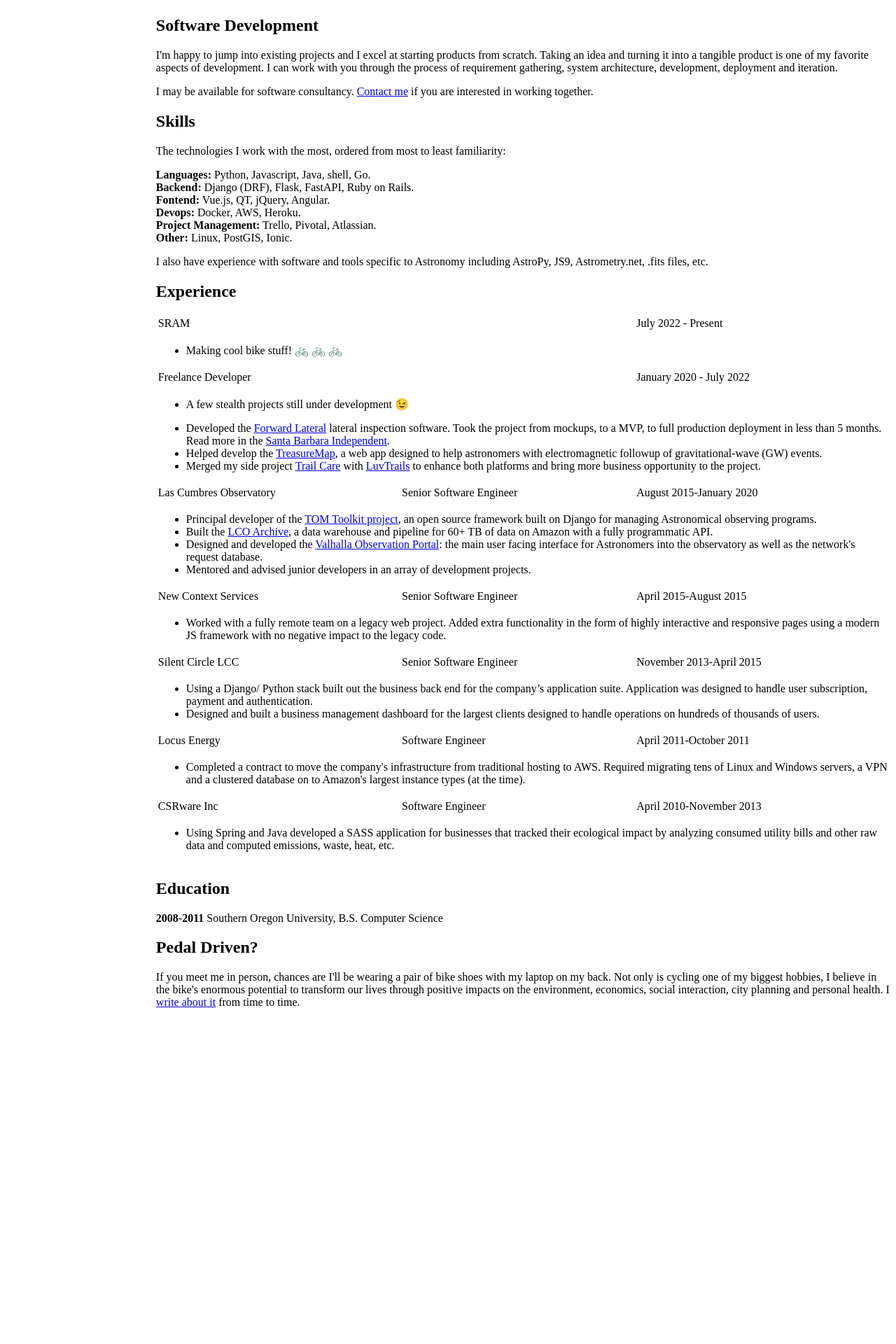
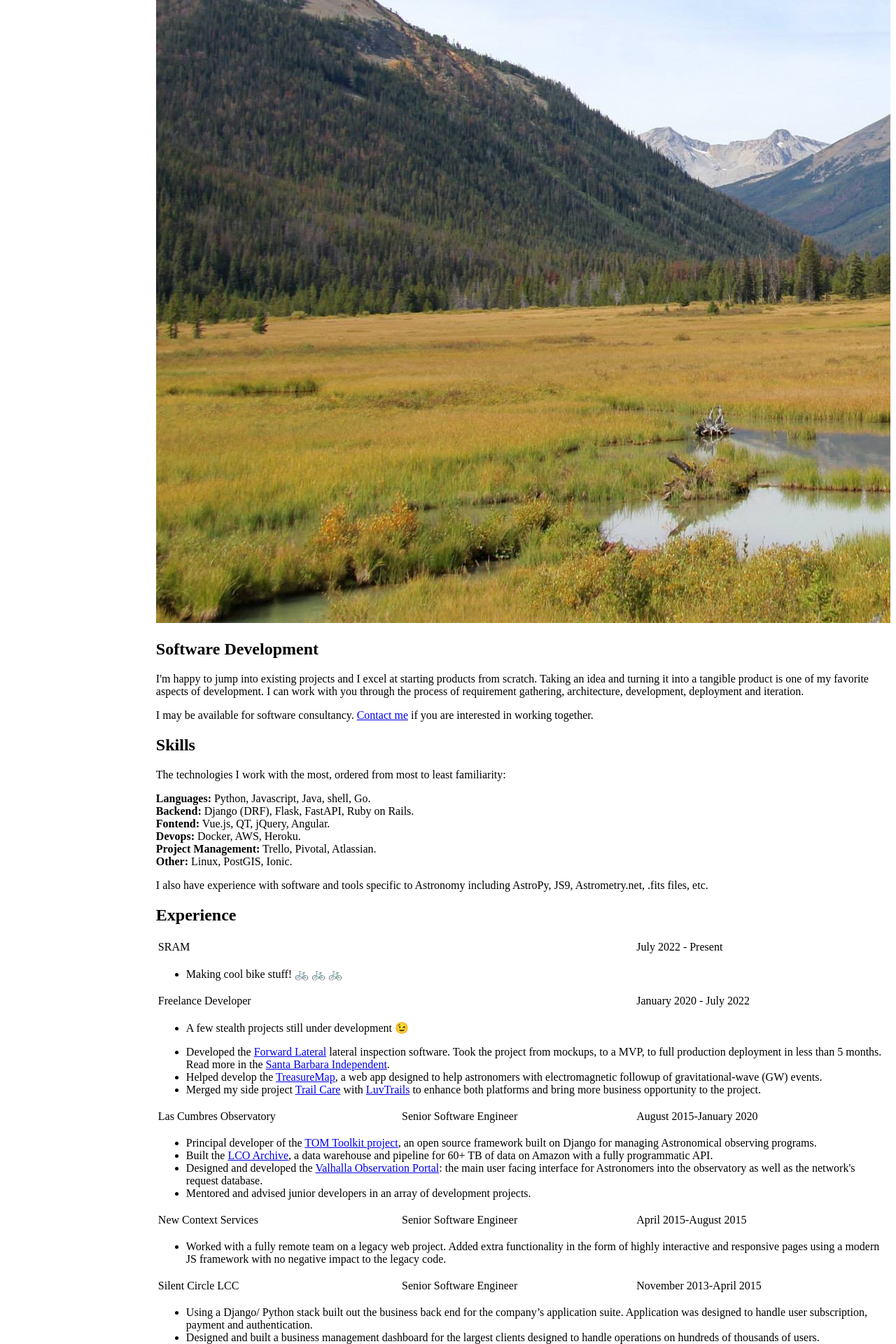
Before and after one commit to Fingel/pdpv3, a Django app: page / in a window 1280 px wide. Shown: the part 627-2547 px from the top of the page at 70% size. Before the commit the page ends 2066 px from the top, so only its background shows below. Run offline with Django 5.2, Linux system fonts and the light colour scheme.

Commit message:
Fix up about page

```diff
--- a/base/templates/base/index.html
+++ b/base/templates/base/index.html
@@ -1,4 +1,5 @@
 {% extends 'base/base.html' %}
+{% load static %}
 {% block content %}
 <h1>Hi, I'm Austin Riba.</h1>
 <p>
@@ -12,18 +13,17 @@
     share it with the world. I still get excited about that to this day.
 </p>
 <p>
-    <a title="Pojects" href="https://www.pedaldrivenprogramming.com/projects">Projects</a>
+    <a title="Pojects" href="{% url 'projects' %}">Projects</a>
     <a title="Experience" href="#experience">Experience</a>
     <a title="Github" href="https://github.com/Fingel">
       Github
     </a>
 </p>
-<img class="img-fluid" src="/img/headshot.jpg">
+<img class="img-fluid" src="{% static 'base/img/biking.jpg' %}">
 <h2>Software Development</h2>
 <p>
 I'm happy to jump into existing projects and I excel at starting products from scratch. Taking an idea and turning it into a tangible
-product is one of my favorite aspects of development. I can work with you through the process of requirement gathering,
-  system architecture, development, deployment and iteration.
+product is one of my favorite aspects of development. I can work with you through the process of requirement gathering, architecture, development, deployment and iteration.
 </p>
 <p>
   I may be available for software consultancy.
@@ -48,10 +48,10 @@
 <a name="experience"><h2>Experience</h2></a>
 <table class="table">
   <tbody>
-    <tr class="experience-head">
+    <tr>
       <td>SRAM
       </td><td></td>
-      <td class="text-right">July 2022 - Present</td>
+      <td>July 2022 - Present</td>
     </tr>
     <tr>
       <td colspan="3">
@@ -60,10 +60,10 @@
         </ul>
       </td>
     </tr>
-    <tr class="experience-head">
+    <tr>
       <td>Freelance Developer
       </td><td></td>
-      <td class="text-right">January 2020 - July 2022</td>
+      <td>January 2020 - July 2022</td>
     </tr>
     <tr>
       <td colspan="3">
@@ -85,10 +85,10 @@
         </ul>
       </td>
     </tr>
-    <tr class="experience-head">
+    <tr>
       <td>Las Cumbres Observatory</td>
       <td>Senior Software Engineer</td>
-      <td class="text-right">August 2015-January 2020</td>
+      <td>August 2015-January 2020</td>
     </tr>
     <tr>
       <td colspan="3">
@@ -111,10 +111,10 @@
         </ul>
       </td>
     </tr>
-    <tr class="experience-head">
+    <tr>
       <td>New Context Services</td>
       <td>Senior Software Engineer</td>
-      <td class="text-right">April 2015-August 2015</td>
+      <td>April 2015-August 2015</td>
     </tr>
     <tr>
       <td colspan="3">
@@ -126,10 +126,10 @@
         </ul>
       </td>
     </tr>
-    <tr class="experience-head">
+    <tr>
       <td>Silent Circle LCC</td>
       <td>Senior Software Engineer</td>
-      <td class="text-right">November 2013-April 2015</td>
+      <td>November 2013-April 2015</td>
     </tr>
     <tr>
       <td colspan="3">
@@ -145,10 +145,10 @@
         </ul>
       </td>
     </tr>
-    <tr class="experience-head">
+    <tr>
       <td>Locus Energy</td>
       <td>Software Engineer</td>
-      <td class="text-right">April 2011-October 2011</td>
+      <td>April 2011-October 2011</td>
     </tr>
     <tr>
       <td colspan="3">
@@ -161,10 +161,10 @@
         </ul>
       </td>
     </tr>
-    <tr class="experience-head">
+    <tr>
       <td>CSRware Inc</td>
       <td>Software Engineer</td>
-      <td class="text-right">April 2010-November 2013</td>
+      <td>April 2010-November 2013</td>
     </tr>
     <tr>
       <td colspan="3">
```
Also changed, not shown: base/static/base/img/biking.jpg (added).
